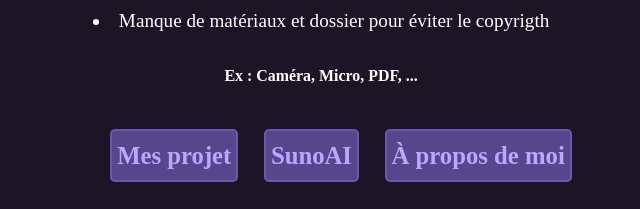
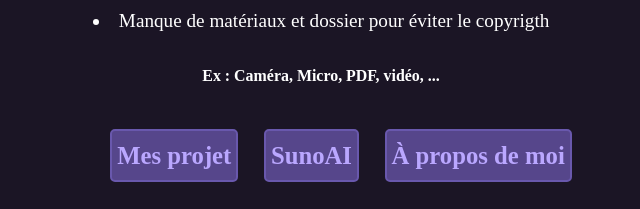
Before and after one commit to Ethnovic/Site11, a plain HTML site: page Projet.html in a window 1280 px wide. Shown: the part 591-800 px from the top of the page, 319-959 px from the left. Drawn offline with nearby package versions, Linux system fonts and the light colour scheme.

Commit message:
Update Projet.html
Il y a pas vraiment des erreurs

```diff
--- a/Projet.html
+++ b/Projet.html
@@ -48,7 +48,7 @@
   <li>copyrigth</li>
   <li>Manque de moyen de publication</li>
   <li>Manque de matériaux et dossier pour éviter le copyrigth
-    <h5>Ex : Caméra, Micro, PDF, ...</h5>
+    <h5>Ex : Caméra, Micro, PDF, vidéo, ...</h5>
   </li>
   <h3 class="course-links">
    <ul><a href="mes_projet.html">Mes projet</a>
@@ -63,7 +63,7 @@
 type="audio/mpeg">
 </audio>
 
-  <section id="contact">
+<section id="contact">
     <h4>Contact : <a class="liens" href="tel:+243898971818">+243898971818</a></h4>
     <p>Email : <a class="liens" href="mailto:raiskilongozi2021@email.com">raiskilongozi2021@email.com</a></p>
     <p>Suivez mes sons sur : <a class="liens" href="https://suno.com/me">Suno</a></p>
```
